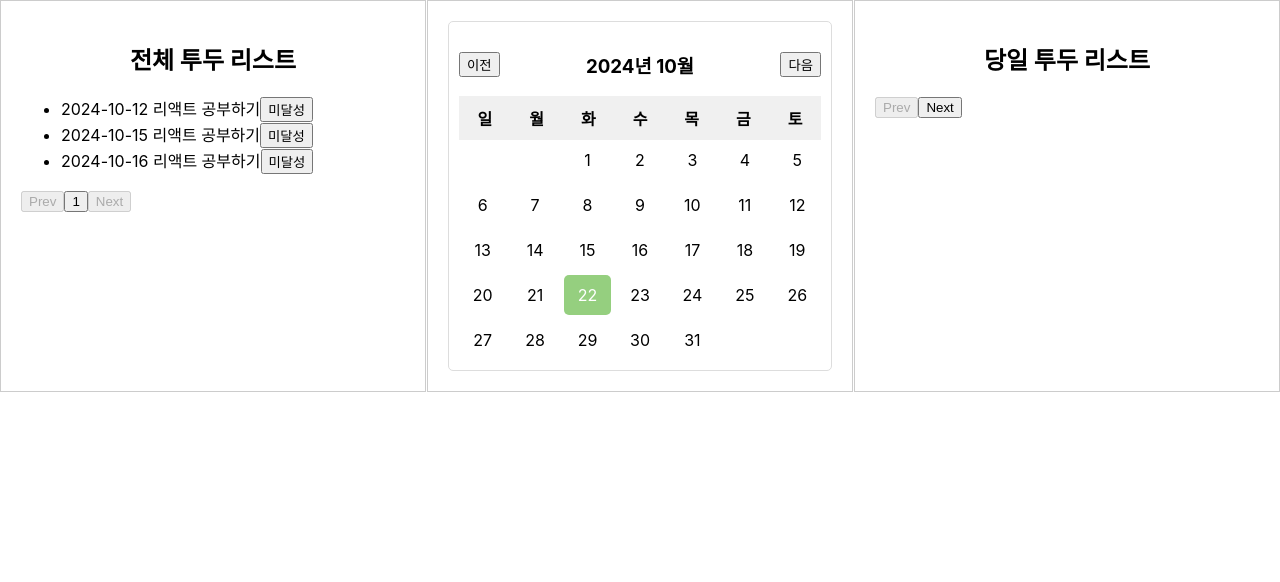
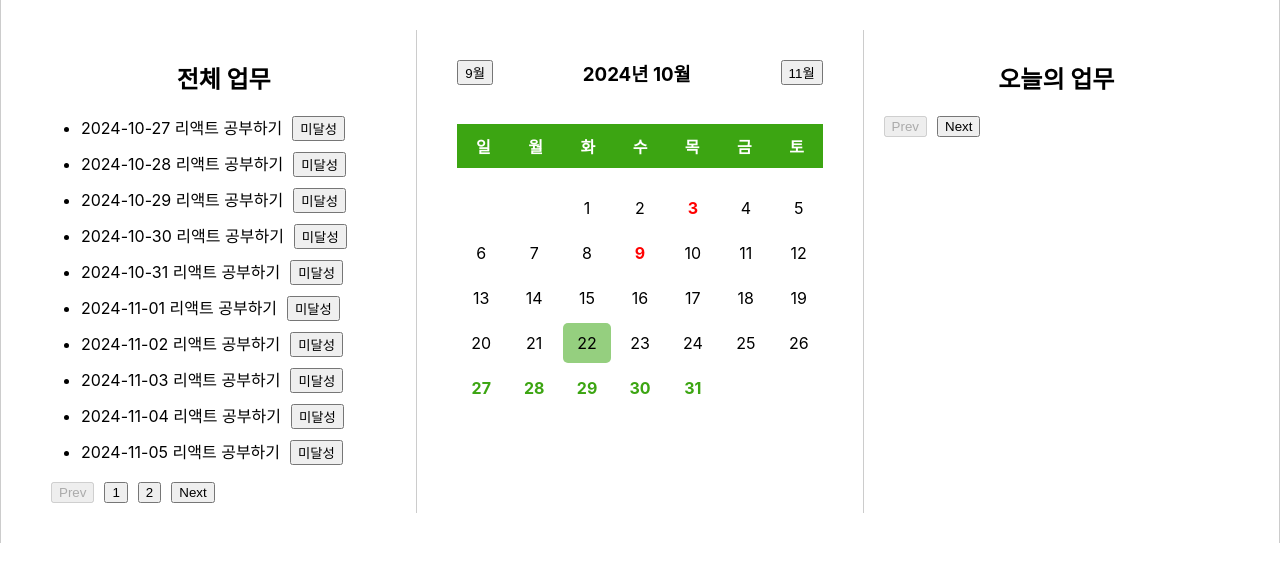
Before and after one commit to vosw1/my-app, a React (Create React App) app: page /home in a window 1280 px wide. Shown: the top 582 px of the page. Built offline with nearby package versions, Linux system fonts and the light colour scheme.

Commit message:
달력 공휴일 추가 및 일정 있는 날짜 표시

```diff
--- a/src/components/Calendar.js
+++ b/src/components/Calendar.js
@@ -1,9 +1,25 @@
 import React, { useState } from 'react';
 import styles from '../styles/Calendar.module.css';
 
-const Calendar = ({ selectedDate, onDateChange }) => {
+const Calendar = ({ selectedDate, onDateChange, events }) => {
     const [currentMonth, setCurrentMonth] = useState(new Date().getMonth());
     const [currentYear, setCurrentYear] = useState(new Date().getFullYear());
+
+    // 한국 공휴일 배열 (2024년 기준)
+    const holidays = [
+        new Date(currentYear, 0, 1),  // 신정 (1월 1일)
+        new Date(currentYear, 0, 10), // 설날 (음력 1월 1일, 2024년 기준)
+        new Date(currentYear, 2, 1),  // 삼일절 (3월 1일)
+        new Date(currentYear, 4, 1),  // 근로자의 날 (5월 1일)
+        new Date(currentYear, 4, 5),  // 어린이날 (5월 5일)
+        new Date(currentYear, 4, 15), // 석가탄신일 (음력 4월 8일, 2024년 기준)
+        new Date(currentYear, 5, 6),  // 현충일 (6월 6일)
+        new Date(currentYear, 7, 15), // 광복절 (8월 15일)
+        new Date(currentYear, 8, 15), // 추석 (음력 8월 15일, 2024년 기준)
+        new Date(currentYear, 9, 3),  // 개천절 (10월 3일)
+        new Date(currentYear, 9, 9),  // 한글날 (10월 9일)
+        new Date(currentYear, 11, 25) // 크리스마스 (12월 25일)
+    ];
 
     const getDaysInMonth = (month, year) => {
         return new Date(year, month + 1, 0).getDate();
@@ -56,10 +72,16 @@ const Calendar = ({ selectedDate, onDateChange }) => {
 
         // 날짜 추가
         for (let day = 1; day <= daysInMonth; day++) {
+            const isEventDay = events.some(event => event.getDate() === day && event.getMonth() === currentMonth && event.getFullYear() === currentYear);
+            const isHoliday = holidays.some(holiday => holiday.getDate() === day && holiday.getMonth() === currentMonth && holiday.getFullYear() === currentYear);
+
             days.push(
                 <div
                     key={day}
-                    className={`${styles.day} ${selectedDate.getDate() === day && currentMonth === new Date().getMonth() && currentYear === new Date().getFullYear() ? styles.selected : ''}`}
+                    className={`${styles.day}
+                        ${selectedDate.getDate() === day && currentMonth === new Date().getMonth() && currentYear === new Date().getFullYear() ? styles.selected : ''}
+                        ${isEventDay ? styles.eventDay : ''}
+                        ${isHoliday ? styles.holiday : ''}`}
                     onClick={() => onDateChange(new Date(currentYear, currentMonth, day))}
                 >
                     {day}
@@ -73,11 +95,11 @@ const Calendar = ({ selectedDate, onDateChange }) => {
     return (
         <div className={styles.calendar}>
             <div className={styles.header}>
-                <button onClick={handlePrevMonth}>이전</button>
+                <button onClick={handlePrevMonth}>{currentMonth === 0 ? 12 : currentMonth}월</button>
                 <h3>{currentYear}년 {currentMonth + 1}월</h3>
-                <button onClick={handleNextMonth}>다음</button>
+                <button onClick={handleNextMonth}>{currentMonth === 11 ? 1 : currentMonth + 2}월</button>
             </div>
-            {renderDaysOfWeek()} {/* 요일 표시 */}
+            {renderDaysOfWeek()}
             <div className={styles.daysContainer}>
                 {renderDays()}
             </div>
--- a/src/home/Home.js
+++ b/src/home/Home.js
@@ -11,7 +11,7 @@ const Home = () => {
     const [currentPageTotal, setCurrentPageTotal] = useState(1); // 전체 투두 페이지 상태
     const [currentPageToday, setCurrentPageToday] = useState(1); // 오늘 투두 페이지 상태
     const [date, setDate] = useState(new Date()); // 선택한 날짜
-    const tasksPerPage = 5; // 한 페이지당 할 일 수
+    const tasksPerPage = 10; // 한 페이지당 할 일 수
     const [selectedDate, setSelectedDate] = useState(new Date()); // 선택된 날짜 상태
 
     // 모달 상태 추가
@@ -23,7 +23,7 @@ const Home = () => {
         {
             name: '리액트 공부하기',
             assignee: '송민경',
-            deadline: '2024-10-12',
+            deadline: '2024-10-27',
             content: '리액트로 간단 웹사이트 만들면서 노션 정리하기',
             memo: '블로깅하기',
             isCompleted: false
@@ -31,27 +31,95 @@ const Home = () => {
         {
             name: '리액트 공부하기',
             assignee: '송민경',
-            deadline: '2024-10-15',
+            deadline: '2024-10-28',
             content: '리액트로 간단 웹사이트 만들면서 노션 정리하기',
             memo: '블로깅하기',
             isCompleted: false
         },
         {
             name: '리액트 공부하기',
-            assignee: '박선규',
-            deadline: '2024-10-16',
+            assignee: '송민경',
+            deadline: '2024-10-29',
+            content: '리액트 라이브러리와 자바스크립트 공부하고 노션에 정리하기',
+            memo: '블로깅 필수!',
+            isCompleted: false
+        },
+        {
+            name: '리액트 공부하기',
+            assignee: '송민경',
+            deadline: '2024-10-30',
+            content: '리액트로 간단 웹사이트 만들면서 노션 정리하기',
+            memo: '블로깅하기',
+            isCompleted: false
+        },
+        {
+            name: '리액트 공부하기',
+            assignee: '송민경',
+            deadline: '2024-10-31',
+            content: '리액트 라이브러리와 자바스크립트 공부하고 노션에 정리하기',
+            memo: '블로깅 필수!',
+            isCompleted: false
+        },
+        {
+            name: '리액트 공부하기',
+            assignee: '송민경',
+            deadline: '2024-11-01',
+            content: '리액트로 간단 웹사이트 만들면서 노션 정리하기',
+            memo: '블로깅하기',
+            isCompleted: false
+        },
+        {
+            name: '리액트 공부하기',
+            assignee: '송민경',
+            deadline: '2024-11-02',
+            content: '리액트 라이브러리와 자바스크립트 공부하고 노션에 정리하기',
+            memo: '블로깅 필수!',
+            isCompleted: false
+        },
+        {
+            name: '리액트 공부하기',
+            assignee: '송민경',
+            deadline: '2024-11-03',
+            content: '리액트로 간단 웹사이트 만들면서 노션 정리하기',
+            memo: '블로깅하기',
+            isCompleted: false
+        },
+        {
+            name: '리액트 공부하기',
+            assignee: '송민경',
+            deadline: '2024-11-04',
+            content: '리액트 라이브러리와 자바스크립트 공부하고 노션에 정리하기',
+            memo: '블로깅 필수!',
+            isCompleted: false
+        },
+        {
+            name: '리액트 공부하기',
+            assignee: '송민경',
+            deadline: '2024-11-05',
+            content: '리액트로 간단 웹사이트 만들면서 노션 정리하기',
+            memo: '블로깅하기',
+            isCompleted: false
+        },
+        {
+            name: '리액트 공부하기',
+            assignee: '송민경',
+            deadline: '2024-11-06',
             content: '리액트 라이브러리와 자바스크립트 공부하고 노션에 정리하기',
             memo: '블로깅 필수!',
             isCompleted: false
         }
     ]);
 
-    // 전체 투두 리스트 초기화
+    // 전체 업무 초기화
     useEffect(() => {
         setTotalTodos(tempTodo);
     }, [tempTodo]);
 
-    // 선택한 날짜에 따른 오늘의 투두 리스트 필터링
+    // 이벤트 날짜 배열 생성
+    const events = totalTodos.map(todo => new Date(todo.deadline));
+
+
+    // 선택한 날짜에 따른 오늘의 업무 필터링
     useEffect(() => {
         const filteredTodayTodos = totalTodos.filter(todo => {
             const todoDate = new Date(todo.deadline);
@@ -67,7 +135,7 @@ const Home = () => {
         console.log(newDate);
     };
 
-    // 투두 항목 완료/미완료 토글 함수
+    // 업무 항목 완료/미완료 토글 함수
     const toggleCompletion = (index) => {
         const updatedTodos = totalTodos.map((todo, i) =>
             i === index ? { ...todo, isCompleted: !todo.isCompleted } : todo
@@ -75,7 +143,7 @@ const Home = () => {
         setTotalTodos(updatedTodos);
     };
 
-    // 투두 항목 클릭 시 모달 열기
+    // 업무 항목 클릭 시 모달 열기
     const handleTodoClick = (todo) => {
         setSelectedTodo(todo);
         setIsModalOpen(true);
@@ -87,12 +155,15 @@ const Home = () => {
         setSelectedTodo(null);
     };
 
+    const paginatedTotalTodos = totalTodos.slice((currentPageTotal - 1) * tasksPerPage, currentPageTotal * tasksPerPage);
+    const paginatedTodayTodos = todayTodos.slice((currentPageToday - 1) * tasksPerPage, currentPageToday * tasksPerPage);
+
     return (
         <div className={styles.body}>
             <div className={styles['body-left']}>
-                <h2>전체 투두 리스트</h2>
+                <h2>전체 업무</h2>
                 <ul>
-                    {totalTodos.map((todo, index) => (
+                    {paginatedTotalTodos.map((todo, index) => ( // 전체 리스트를 페이지네이션으로 분리된 리스트로 변경
                         <li key={index}>
                             <span onClick={() => handleTodoClick(todo)}>
                                 {todo.deadline} {todo.name}
@@ -103,7 +174,6 @@ const Home = () => {
                         </li>
                     ))}
                 </ul>
-                {/* 페이지네이션 컴포넌트 */}
                 <div className={styles.Paging}>
                     <Paging
                         currentPage={currentPageTotal}
@@ -115,11 +185,15 @@ const Home = () => {
 
             {/* 캘린더 컴포넌트 */}
             <div className={styles['body-center']}>
-                <Calendar selectedDate={selectedDate} onDateChange={handleDateChange} />
+                <Calendar
+                    selectedDate={selectedDate}
+                    onDateChange={handleDateChange}
+                    events={events} // 여기에서 events 전달
+                />
             </div>
 
             <div className={styles['body-right']}>
-                <h2>당일 투두 리스트</h2>
+                <h2>오늘의 업무</h2>
                 <ul>
                     {todayTodos.map((todo, index) => (
                         <li key={index}>
--- a/src/styles/Calendar.module.css
+++ b/src/styles/Calendar.module.css
@@ -1,7 +1,5 @@
 .calendar {
-    border: 1px solid #ddd;
-    border-radius: 5px;
-    padding: 10px;
+    padding: 0;
 }
 
 .header {
@@ -22,14 +20,24 @@
     cursor: pointer;
 }
 
+.daysOfWeek {
+    display: flex;
+    justify-content: space-between;
+    font-weight: bold;
+    background-color: #3ca512 !important;
+    padding: 10px 0;
+    color: white;
+    margin: 20px 0;
+}
 .day:hover {
-    background-color: #f0f0f0;
+    background-color: #3ca512;
+    color: white;
 }
 
 .selected {
     background-color: #95cf7f;
     border-radius: 5px;
-    color: white;
+    color: black;
 }
 
 .emptyDay {
@@ -48,3 +56,13 @@
     flex: 1;
     text-align: center;
 }
+
+.eventDay {
+    color: #3ca512;
+    font-weight: bold;
+}
+
+.holiday {
+    color: red;
+    font-weight: bold;
+}
--- a/src/styles/Home.module.css
+++ b/src/styles/Home.module.css
@@ -1,21 +1,43 @@
 .body {
     display: flex;
     justify-content: space-between;
+    padding: 30px;
+    border-left: 1px solid #ccc;
+    border-right: 1px solid #ccc;
+
 }
 
 .body-left,
 .body-center,
 .body-right {
-    width: 30%; /* 각 섹션의 너비를 설정 */
-    padding: 20px;
-    border: 1px solid #ccc; /* 구분을 위한 테두리 */
+    width: 30%;
+    padding: 10px;
+    border: none;
+}
+
+.body-left {
+    border-right: 1px solid #ccc;
+}
+
+.body-right {
+    border-left: 1px solid #ccc;
+}
+
+.body-left li,
+.body-right li {
+    margin-bottom: 10px;
+}
+
+.body-left button,
+.body-right button {
+    margin-left: 10px;
 }
 
 h2 {
-    text-align: center; /* 제목 중앙 정렬 */
+    text-align: center;
 }
 
 .pagination {
     display: flex;
-    justify-content: center; /* 중앙 정렬 */
+    justify-content: center;
 }
```
